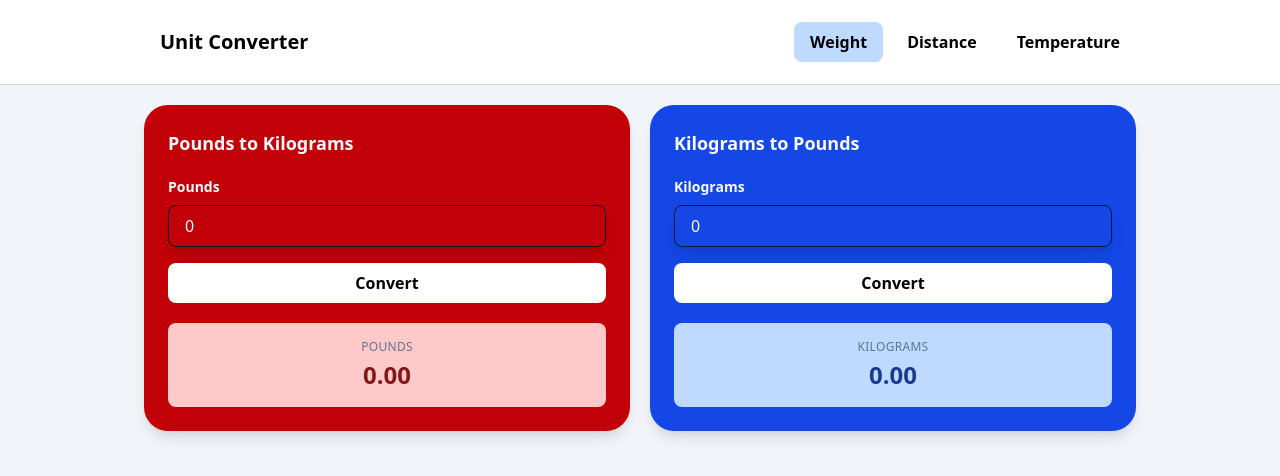
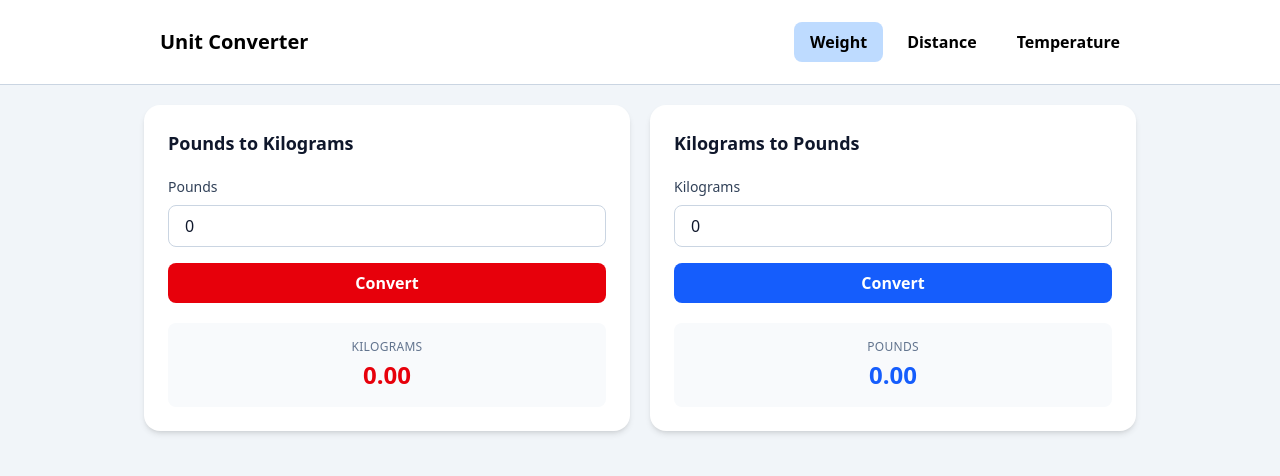
Before and after one commit to Edwin-Guo/Assignment-1-Advanced-JS-and-Tailwind, a website with bundled scripts: page src/weight.html in a window 1280 px wide. Built offline with nearby package versions, Linux system fonts and the light colour scheme.

Commit message:
changed the ui to keep it consistent + renamed result title

```diff
--- a/src/weight.html
+++ b/src/weight.html
@@ -37,25 +37,25 @@
     </div>
   </header>
   <main class = "max-w-5xl mx-auto grid grid-cols-2 gap-5 py-5 px-4">
-    <div class = "bg-red-700 rounded-3xl shadow-lg p-6">
-      <h3 class = "text-lg font-bold text-slate-50">Pounds to Kilograms</h3>
-      <label for = "pounds-input" class = "block text-sm font-semibold text-slate-50 mt-5 mb-2">Pounds</label>
-      <input id = "pounds-input" type = "number" value = "0" class = "w-full rounded-lg border border-slate-900 px-4 py-2 text-slate-50 shadow-lg focus:border-slate-50 focus:outline-none"/>
-      <button id = "pounds-button" class = "w-full mt-4 rounded-lg bg-white px-4 py-2 font-semibold text-black hover:bg-red-500 transition cursor-pointer">Convert</button>
-      <div class = "mt-5 rounded-lg bg-red-200 p-4 text-center">
-        <p class = "text-xs uppercase tracking-wide text-slate-500">Pounds</p>
-        <p id = "pounds-result" class = "text-2xl font-bold text-red-900 mt-1">0.00</p>
+    <div class = "bg-white rounded-2xl shadow-md p-6">
+      <h3 class = "text-lg font-bold text-slate-900">Pounds to Kilograms</h3>
+      <label for = "pounds-input" class = "block text-sm font-medium text-slate-700 mt-5 mb-2">Pounds</label>
+      <input id = "pounds-input" type = "number" value = "0" class = "w-full rounded-lg border border-slate-300 px-4 py-2 text-slate-900 focus:border-red-500 focus:outline-none"/>
+      <button id = "pounds-button" class = "w-full mt-4 rounded-lg bg-red-600 px-4 py-2 font-semibold text-white hover:bg-red-700 transition cursor-pointer">Convert</button>
+      <div class = "mt-5 rounded-lg bg-slate-50 p-4 text-center">
+        <p class = "text-xs uppercase tracking-wide text-slate-500">Kilograms</p>
+        <p id = "pounds-result" class = "text-2xl font-bold text-red-600 mt-1">0.00</p>
       </div>
     </div>
 
-    <div class = "bg-blue-700 rounded-3xl shadow-lg p-6">
-      <h3 class = "text-lg font-bold text-slate-50">Kilograms to Pounds</h3>
-      <label for = "kg-input" class = "block text-sm font-semibold text-slate-50 mt-5 mb-2">Kilograms</label>
-      <input id = "kg-input" type = "number" value = "0" class = "w-full rounded-lg border border-slate-900 px-4 py-2 text-slate-50 shadow-lg focus:border-slate-50 focus:outline-none"/>
-      <button id = "kg-button" class = "w-full mt-4 rounded-lg bg-white px-4 py-2 font-semibold text-black hover:bg-blue-500 transition cursor-pointer">Convert</button>
-      <div class = "mt-5 rounded-lg bg-blue-200 p-4 text-center">
-        <p class = "text-xs uppercase tracking-wide text-slate-500">Kilograms</p>
-        <p id = "kg-result" class = "text-2xl font-bold text-blue-900 mt-1">0.00</p>
+    <div class = "bg-white rounded-2xl shadow-md p-6">
+      <h3 class = "text-lg font-bold text-slate-900">Kilograms to Pounds</h3>
+      <label for = "kg-input" class = "block text-sm font-medium text-slate-700 mt-5 mb-2">Kilograms</label>
+      <input id = "kg-input" type = "number" value = "0" class = "w-full rounded-lg border border-slate-300 px-4 py-2 text-slate-900 focus:border-blue-500 focus:outline-none"/>
+      <button id = "kg-button" class = "w-full mt-4 rounded-lg bg-blue-600 px-4 py-2 font-semibold text-white hover:bg-blue-700 transition cursor-pointer">Convert</button>
+      <div class = "mt-5 rounded-lg bg-slate-50 p-4 text-center">
+        <p class = "text-xs uppercase tracking-wide text-slate-500">Pounds</p>
+        <p id = "kg-result" class = "text-2xl font-bold text-blue-600 mt-1">0.00</p>
       </div>
     </div>
   </main>
```
